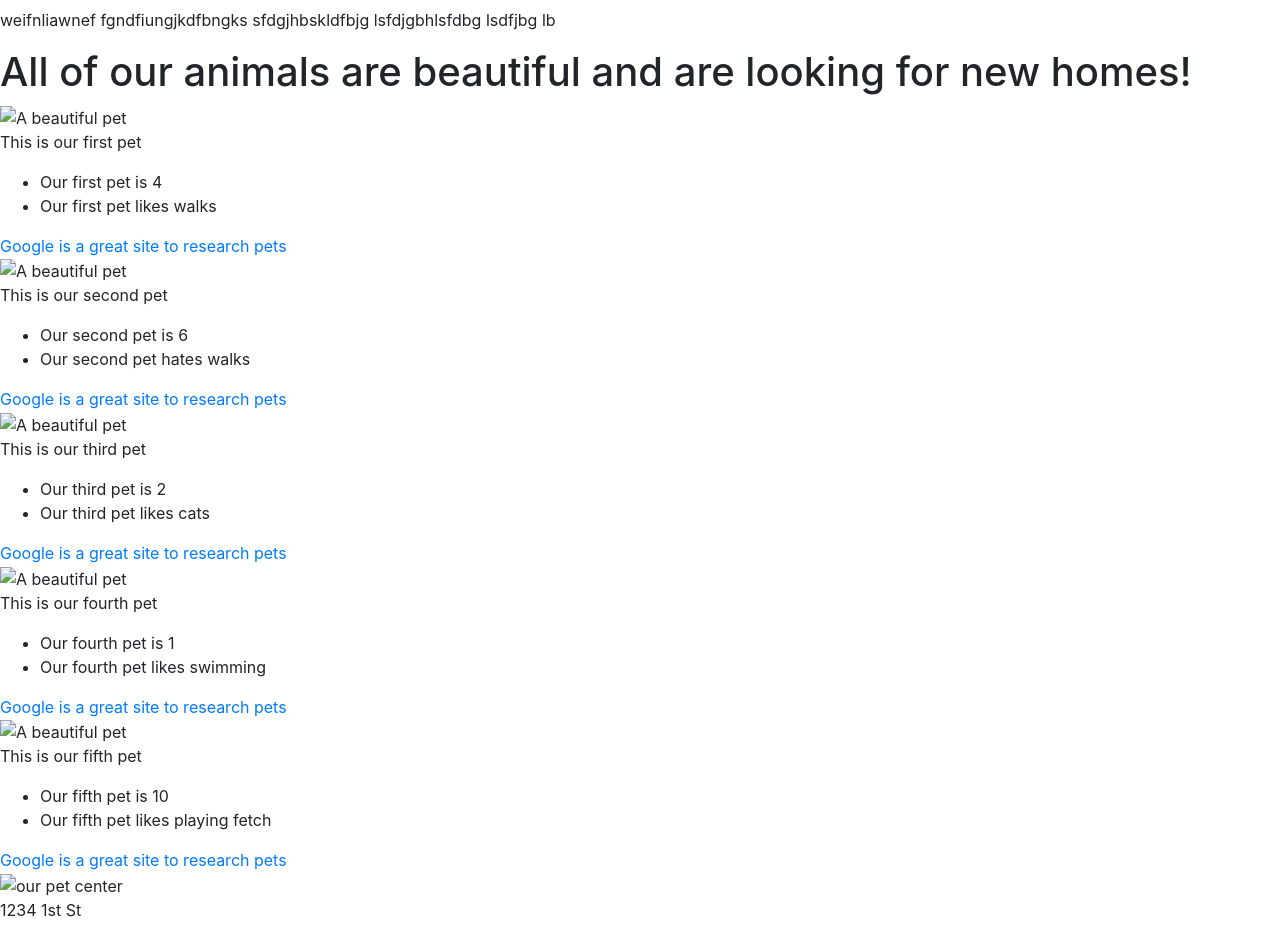
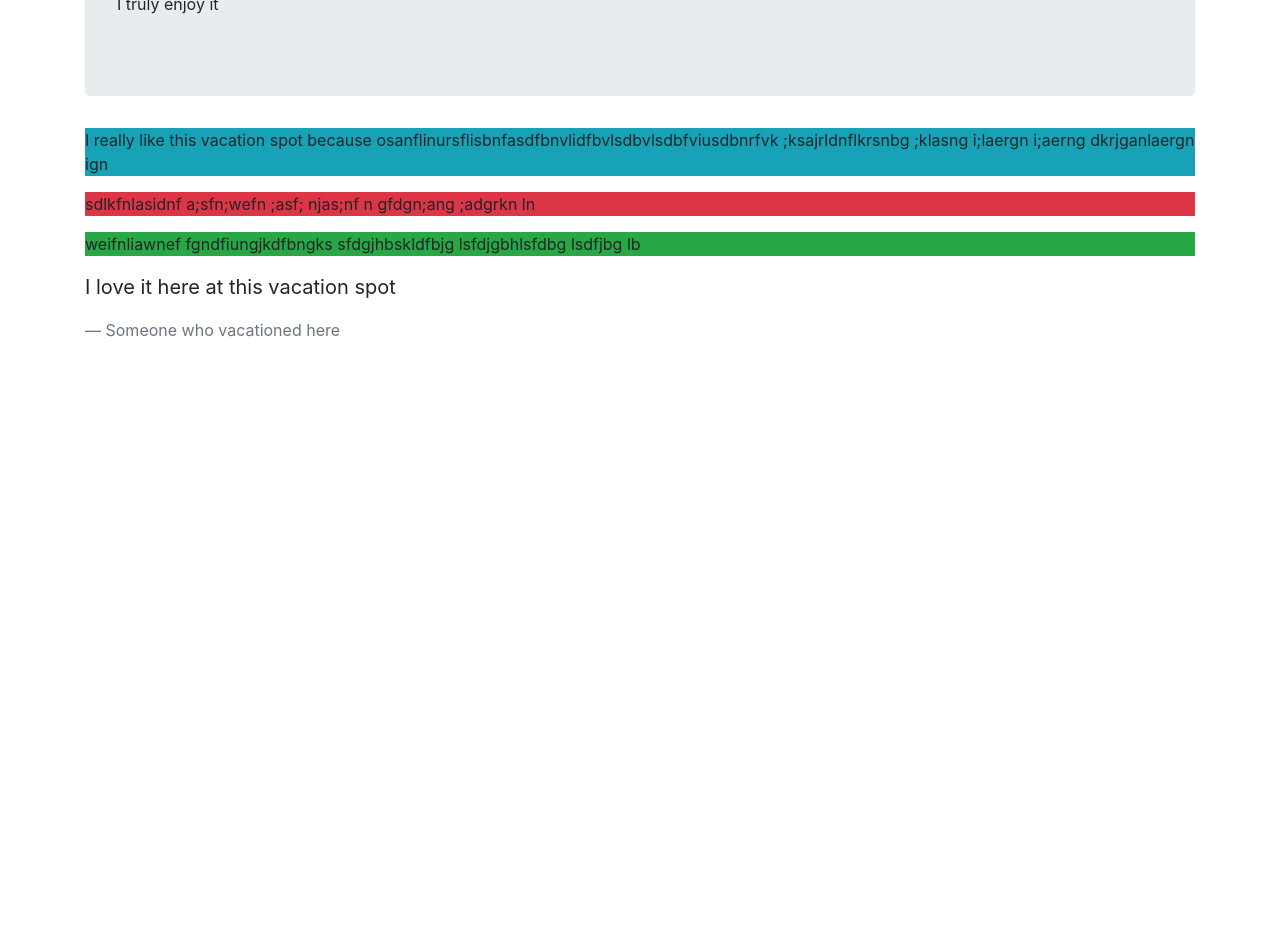
Before and after one commit to Zahnen/vacationspot, a plain HTML site: page index.html in a window 1280 px wide. Shown: the part 128-1063 px from the top of the page. After the commit the page ends 800 px from the top, so only its background shows below. Drawn offline with Linux system fonts and the light colour scheme.

Commit message:
added jumbotron, blockquote, and color elements
Co-authored-by: Glen Buck <glenbuck503@gmail.com>

```diff
--- a/index.html
+++ b/index.html
@@ -8,73 +8,20 @@
   <title>My Favorite Vacation Spot</title>
 </head>
 <body>
-  <div class="container"></div>
-    <h1>This is my favorite vacation spot in the whole world</h1>
-    <p>I really like this vacation spot because osanflinursflisbnfasdfbnvlidfbvlsdbvlsdbfviusdbnrfvk ;ksajrldnflkrsnbg ;klasng i;laergn i;aerng dkrjganlaergn ign</p>
-    <p>sdlkfnlasidnf a;sfn;wefn ;asf; njas;nf n gfdgn;ang ;adgrkn ln</p>
-    <p>weifnliawnef fgndfiungjkdfbngks sfdgjhbskldfbjg  lsfdjgbhlsfdbg lsdfjbg lb</p>
-</div>
-</body>
-</html>
-
-<!DOCTYPE html>
-<html lang="en-US">
-<head>
-  <link href="css/styles.css" rel="stylesheet" type="text/css">
-  <title>In the arms of an angel</title>
-</head>
-<body>
-  <h1>All of our animals are beautiful and are looking for new homes!</h1>
-  <div class="column1">
-    <img src="img/pet1.jpg" alt="A beautiful pet">
-    <p>This is our first pet</p>
-    <ul>
-      <li>Our first pet is 4</li>
-      <li>Our first pet likes walks</li>
-    </ul>
-    <a href="https://www.google.com">Google is a great site to research pets</a>
-  </div>
-  <div class="column2">
-    <img src="img/pet2.jpg" alt="A beautiful pet">
-    <p>This is our second pet</p>
-    <ul>
-      <li>Our second pet is 6</li>
-      <li>Our second pet hates walks</li>
-    </ul>
-    <a href="https://www.google.com">Google is a great site to research pets</a>
-  </div>
-  <div class="column3">
-    <img src="img/pet3.jpg" alt="A beautiful pet">
-    <p>This is our third pet</p>
-    <ul>
-      <li>Our third pet is 2</li>
-      <li>Our third pet likes cats</li>
-    </ul>
-    <a href="https://www.google.com">Google is a great site to research pets</a>
-  </div>
-  <div class="column4">
-    <img src="img/pet4.jpg" alt="A beautiful pet">
-    <p>This is our fourth pet</p>
-    <ul>
-      <li>Our fourth pet is 1</li>
-      <li>Our fourth pet likes swimming</li>
-    </ul>
-    <a href="https://www.google.com">Google is a great site to research pets</a>
-  </div>
-  <div class="column5">
-    <img src="img/pet5.jpg" alt="A beautiful pet">
-    <p>This is our fifth pet</p>
-    <ul>
-      <li>Our fifth pet is 10</li>
-      <li>Our fifth pet likes playing fetch</li>
-    </ul>
-    <a href="https://www.google.com">Google is a great site to research pets</a>
-  </div>
-  <img src ="img/petcenter1.jpg" alt="our pet center" class="center">
-  <div class="contact">
-    <p>1234 1st St</p>
-    <p>555.555.5555</p>
-    <p><a href ="mailto:email@email.com">Email Us</a></p>
+  <div class="container">
+    <div class="jumbotron">
+      <h1>This is my favorite vacation spot in the whole world</h1>
+      <p>
+        I truly enjoy it
+      </p>
+    </div>
+    <p class ="bg-info">I really like this vacation spot because osanflinursflisbnfasdfbnvlidfbvlsdbvlsdbfviusdbnrfvk ;ksajrldnflkrsnbg ;klasng i;laergn i;aerng dkrjganlaergn ign</p>
+    <p class="bg-danger">sdlkfnlasidnf a;sfn;wefn ;asf; njas;nf n gfdgn;ang ;adgrkn ln</p>
+    <p class="bg-success">weifnliawnef fgndfiungjkdfbngks sfdgjhbskldfbjg  lsfdjgbhlsfdbg lsdfjbg lb</p>
+    <blockquote class="blockquote">
+      <p>I love it here at this vacation spot</p>
+      <footer class="blockquote-footer">Someone who vacationed here</footer>
+    </blockquote>
   </div>
 </body>
 </html>
```
